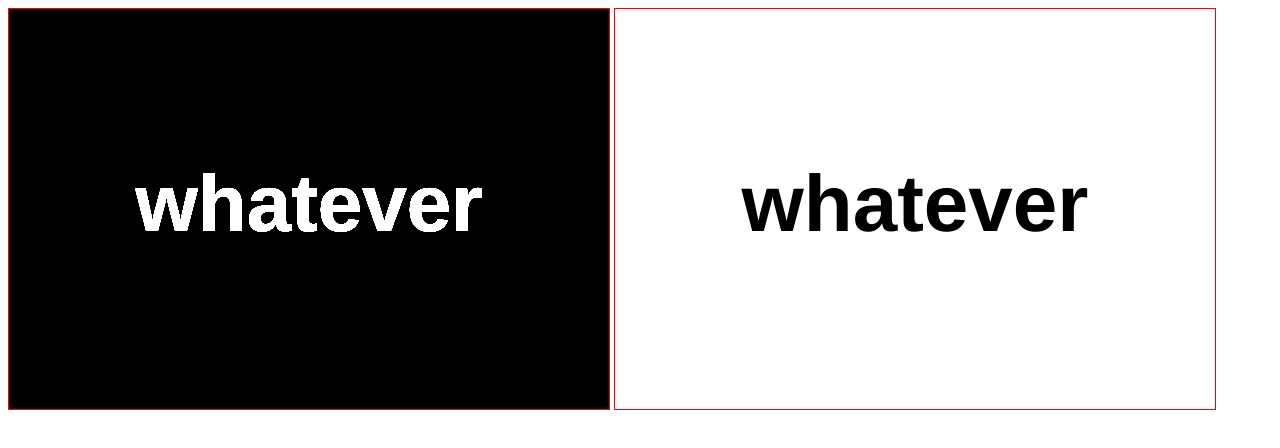
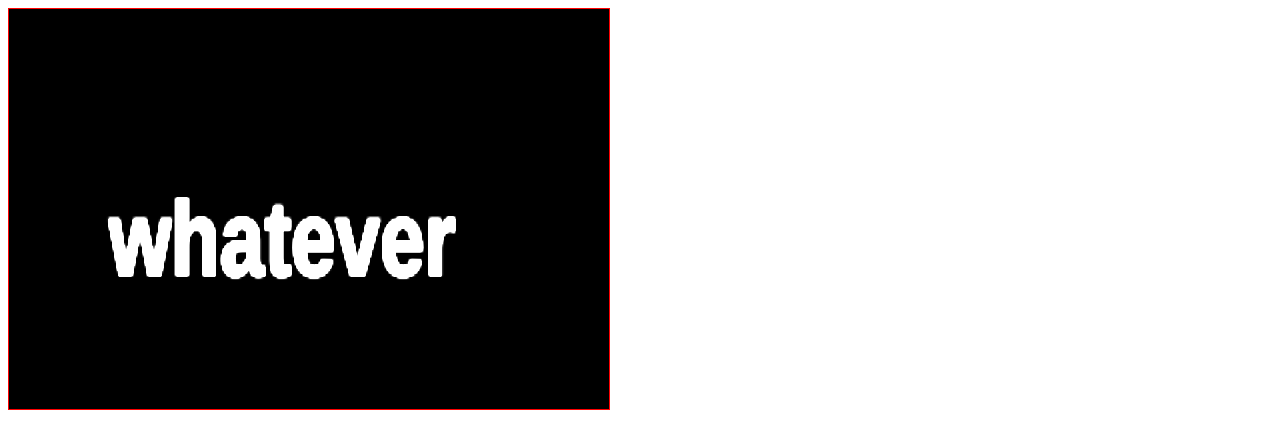
Before and after one commit to hankyates-daptiv/hackday_webgl, a website: page index.html in a window 1280 px wide. Drawn offline with Linux system fonts and the light colour scheme; animation ran at ten frames a second.

Commit message:
push for john

```diff
--- a/index.html
+++ b/index.html
@@ -7,7 +7,6 @@
 <body>
 
 <canvas id="viewport" width="600" height="400" style="border: 1px solid red;"></canvas>
-<canvas id="textCanvas" width="600" height="400" style="border: 1px solid red;"></canvas>
 
 <script id="fragment" type="x-shader/x-fragment">
     #ifdef GL_ES
--- a/index.js
+++ b/index.js
@@ -1,18 +1,29 @@
-var textCanvas = document.getElementById("textCanvas"),
-    text = document.getElementById("text"),
-    ctx = textCanvas.getContext("2d");
+var makeCanvas = function (txt) {
+        var textCanvas = document.createElement('canvas'),
+            ctx = textCanvas.getContext('2d');
 
-ctx.clearRect(0, 0, ctx.canvas.width, ctx.canvas.height);
-ctx.font = "bold 80px Helvetica";
-ctx.textAlign = "center";
-ctx.textBaseline = "middle";
-ctx.fillStyle = "#000";
-ctx.fillText("whatever", ctx.canvas.width / 2, ctx.canvas.height / 2);
+        ctx.font = 'bold 40px Helvetica';
+        ctx.fillStyle = '#000';
+        ctx.fillText(txt, 50, 100);
+
+        return textCanvas;
+    },
+    text = 'whatever',
+    tmpTxt = new makeCanvas(text),
+    textArr = [];
+
+for (var i = 0; i < text.length; i++) {
+    textArr[i] = new makeCanvas(text[i]);
+}
 
 Glsl({
-    canvas: document.getElementById("viewport"),
-    fragment: document.getElementById("fragment").textContent,
+    canvas: document.getElementById('viewport'),
+    fragment: document.getElementById('fragment').textContent,
     variables: {
-        text: textCanvas
+        time: 0,
+        text: tmpTxt
+    },
+    update: function (time, delta) {
+        this.set("time", delta);
     }
 }).start();
```
